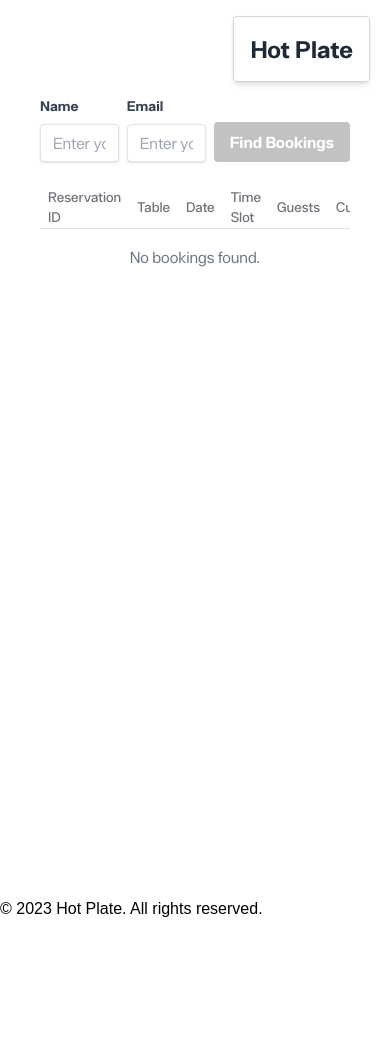
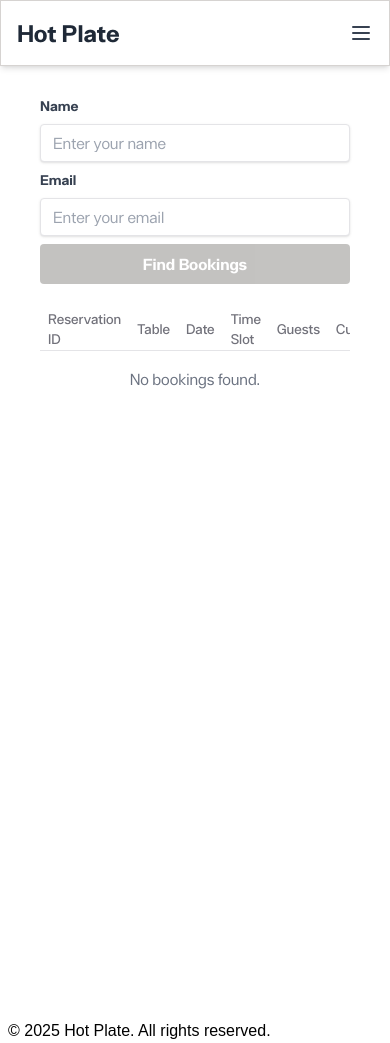
Before and after one commit to Not-Sahil-Raja/Neina_assesment, a Next.js app in the folder frontend/: page /bookings in a window 390 px wide. Before the commit the page ends 921 px from the top, so only its background shows below. Built offline with nearby package versions, Linux system fonts and the light colour scheme.

Commit message:
feat: enhance responsive design for booking and reservation pages

```diff
--- a/frontend/app/bookings/page.tsx
+++ b/frontend/app/bookings/page.tsx
@@ -58,7 +58,10 @@ const Page = () => {
   return (
     <div className=" flex flex-col px-10 py-9 pt-24 font-halenoir">
       <div className=" mb-6">
-        <form className=" flex gap-2 " onSubmit={getBookings}>
+        <form
+          className=" flex md:flex-row flex-col gap-2 "
+          onSubmit={getBookings}
+        >
           <div className="flex-1">
             <label
               className="block text-gray-700 text-sm font-bold mb-2"
--- a/frontend/app/page.tsx
+++ b/frontend/app/page.tsx
@@ -11,12 +11,12 @@ export default function Home() {
               alt="hero-section-image"
               className=" w-full h-full object-cover"
             />
-            <h1 className=" absolute top-12 left-1/2 -translate-x-1/2 z-[1] text-white text-8xl">
+            <h1 className=" absolute top-12 left-1/2 -translate-x-1/2 z-[1] text-white md:text-8xl text-5xl text-center">
               Welcome to Hot Plate
             </h1>
             <Link
               href="/reservation"
-              className="absolute bottom-12 left-1/2 -translate-x-1/2 z-[1] text-3xl underline text-white py-2 px-4 "
+              className="absolute bottom-12 left-1/2 -translate-x-1/2 z-[1] md:text-3xl text-2xl underline text-white py-2 px-4 "
             >
               Book A Table
             </Link>
--- a/frontend/app/reservation/page.tsx
+++ b/frontend/app/reservation/page.tsx
@@ -33,13 +33,15 @@ const Page = () => {
           />
 
           <div className="absolute top-1/2 left-1/2 -translate-x-1/2 -translate-y-1/2 p-4 z-[2] flex flex-col justify-center items-center">
-            <h1 className="text-white text-7xl medium">Hot Plate</h1>
-            <p className="text-xl md:text-2xl text-white drop-shadow-md max-w-2xl mx-auto mb-8 text-center">
+            <h1 className="text-white md:text-7xl text-5xl medium whitespace-nowrap">
+              Hot Plate
+            </h1>
+            <p className="text-lg md:text-2xl md:leading-normal leading-tight text-white/85 md:text-white drop-shadow-md max-w-2xl mx-auto mb-8 text-center">
               Sizzling Flavors, Unforgettable Moments
             </p>
 
             <button
-              className="bg-yellow-800 border text-lg border-yellow-900 text-white px-4 py-2 rounded"
+              className="bg-yellow-800 border text-lg border-yellow-900 text-white px-2 py-1 md:px-4 md:py-2 rounded"
               onClick={() => {
                 const formSection = document.querySelector(
                   ".w-full.min-h-screen"
@@ -66,7 +68,7 @@ const Page = () => {
         {showBookingSummary && bookingSummary && (
           <div
             ref={bookingTicketRef}
-            className=" font-halenoir mt-10 w-full flex flex-col px-52  py-4"
+            className="  mt-10 w-full lg:px-52 md:px-20 sm:px-5 px-3 py-5 flex flex-col h-fit space-y-2 font-halenoir"
           >
             <h1 className=" text-4xl text-center border-t border-stone-400/65 py-4">
               Here is Your Booking Summary !
--- a/frontend/components/Footer.jsx
+++ b/frontend/components/Footer.jsx
@@ -2,8 +2,8 @@ import React from "react";
 
 export function Footer() {
   return (
-    <footer>
-      <p>&copy; 2023 Hot Plate. All rights reserved.</p>
+    <footer className=" px-2">
+      <p>&copy; 2025 Hot Plate. All rights reserved.</p>
     </footer>
   );
 }
--- a/frontend/components/Header.tsx
+++ b/frontend/components/Header.tsx
@@ -2,6 +2,8 @@
 
 import Link from "next/link";
 import { usePathname } from "next/navigation";
+import { useState } from "react";
+import { Menu, X } from "lucide-react";
 
 const navItems = [
   { name: "Home", href: "/" },
@@ -11,33 +13,67 @@ const navItems = [
 
 export function Header() {
   const pathname = usePathname();
+  const [isMenuOpen, setIsMenuOpen] = useState(false);
 
   return (
-    <header className="bg-white/85 backdrop-blur-sm shadow-md border border-stone-300 font-halenoir fixed top-4 z-30 rounded right-5">
+    <header className=" md:w-fit bg-white/85 backdrop-blur-sm shadow-md border border-stone-300 font-halenoir fixed  top-0 left-0 right-0 md:left-4 md:right-4 z-30 md:top-4  md:rounded-lg">
       <nav className="max-w-7xl mx-auto px-4 sm:px-6 lg:px-8">
         <div className="flex justify-between h-16">
-          <div className="flex">
-            <div className="flex-shrink-0 flex items-center">
+          <div className="flex items-center mr-1 xl:mr-3">
             <Link href="/" className="text-2xl font-semibold text-gray-800">
               Hot Plate
             </Link>
           </div>
-            <div className="hidden sm:ml-6 sm:flex sm:space-x-8">
+          <div className="hidden md:flex md:items-center md:space-x-8">
             {navItems.map((item) => (
               <Link
                 key={item.name}
                 href={item.href}
-                  className={`inline-flex items-center h-fit my-auto rounded px-2 py-1  text-sm font-medium transition-all duration-300 ${
-                    pathname === item.href ? " bg-stone-300" : ""
+                className={`inline-flex items-center px-3 py-2 rounded text-sm font-medium transition-all duration-300 ${
+                  pathname === item.href
+                    ? "bg-stone-300 text-gray-900"
+                    : "text-gray-700 hover:bg-stone-200"
                 }`}
               >
                 {item.name}
               </Link>
             ))}
           </div>
+          <div className="flex items-center md:hidden">
+            <button
+              onClick={() => setIsMenuOpen(!isMenuOpen)}
+              className="text-gray-700 hover:text-gray-900 focus:outline-none focus:ring-2 focus:ring-inset focus:ring-stone-300"
+            >
+              <span className="sr-only">Open main menu</span>
+              {isMenuOpen ? (
+                <X className="block h-6 w-6" aria-hidden="true" />
+              ) : (
+                <Menu className="block h-6 w-6" aria-hidden="true" />
+              )}
+            </button>
           </div>
         </div>
       </nav>
+
+      {/* Mobile menu, show/hide based on menu state */}
+      <div className={`md:hidden ${isMenuOpen ? "block" : "hidden"}`}>
+        <div className="px-2 pt-2 pb-3 space-y-1 sm:px-3">
+          {navItems.map((item) => (
+            <Link
+              key={item.name}
+              href={item.href}
+              className={`block px-3 py-2 rounded-md text-base font-medium transition-all duration-300 ${
+                pathname === item.href
+                  ? "bg-stone-300 text-gray-900"
+                  : "text-gray-700 hover:bg-stone-200"
+              }`}
+              onClick={() => setIsMenuOpen(false)}
+            >
+              {item.name}
+            </Link>
+          ))}
+        </div>
+      </div>
     </header>
   );
 }
--- a/frontend/components/ReserveForm.tsx
+++ b/frontend/components/ReserveForm.tsx
@@ -147,10 +147,10 @@ const ReserveForm = ({
   };
 
   return (
-    <div className=" px-52 py-5 flex flex-col h-fit space-y-2 font-halenoir">
+    <div className="lg:px-52 md:px-20 sm:px-5 px-3 py-5 flex flex-col h-fit space-y-2 font-halenoir">
       <div className=" mt-5 border-b pb-1 mb-2">
         <h1 className=" text-4xl">Book A Table</h1>
-        <h5 className=" text-lg">
+        <h5 className=" text-lg leading-tight md:leading-normal text-black/75">
           Secure your spot for an unforgettable dining experience
         </h5>
       </div>
@@ -169,7 +169,7 @@ const ReserveForm = ({
           reserveTable(reserveDetail);
         }}
       >
-        <div className=" flex  gap-5 ">
+        <div className=" flex md:flex-row md:items-stretch items-center flex-col gap-5 mb-3 md:mb-4 lg:mb-5">
           {/* Select the dine date  */}
           <div className=" flex flex-col ">
             <label htmlFor="dineDate" className=" text-lg font-medium mb-2">
@@ -191,7 +191,7 @@ const ReserveForm = ({
             </label>
 
             {/* Rendering all the time slot then disabling the already reserved time slots  */}
-            <div className=" grid grid-cols-4 gap-4 px-4 grow select-none">
+            <div className=" grid grid-cols-4 md:gap-4 gap-2 md:px-4 px-2 grow select-none">
               {timeSlot.map((slot, index) => (
                 <label
                   key={index}
@@ -221,9 +221,9 @@ const ReserveForm = ({
             </div>
           </div>
         </div>
-        <div className=" flex justify-stretch">
+        <div className=" flex md:flex-row gap-3 md:gap-0 flex-col justify-stretch">
           {/* Select the number of guests  */}
-          <div className="flex flex-col mr-5">
+          <div className="flex flex-col md:mr-5 md:mb-0 mb-3">
             <label htmlFor="guest" className=" text-lg font-medium mb-1">
               Number of Guest
             </label>
@@ -237,7 +237,7 @@ const ReserveForm = ({
               >
                 -
               </button>
-              <p className=" mx-auto  ">{guests}</p>
+              <p className=" md:mx-auto mx-4">{guests}</p>
               <button
                 type="button"
                 onClick={() => {
@@ -288,7 +288,7 @@ const ReserveForm = ({
         </div>
 
         {/* Name of the customer and  customer email  */}
-        <div className=" flex h gap-2">
+        <div className=" flex md:flex-row flex-col gap-2">
           <div className=" flex flex-col w-full">
             <label htmlFor="name" className=" mb-1 cursor-pointer font-medium">
               Name
```
Lines whose indentation alone changed are shown as unchanged.
